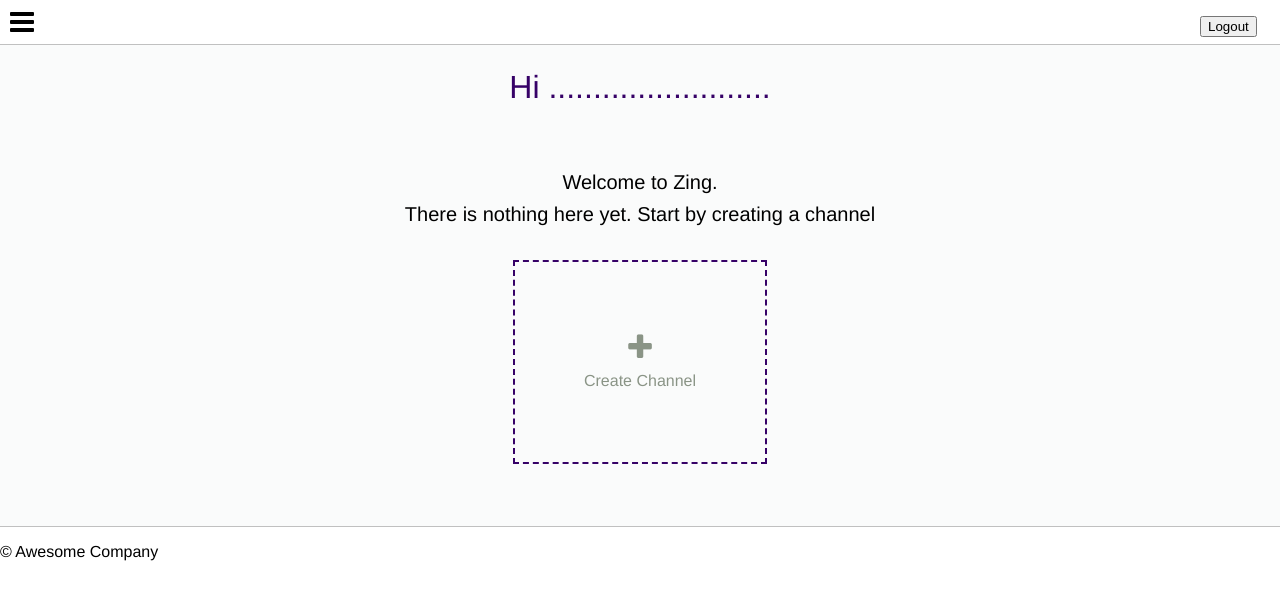
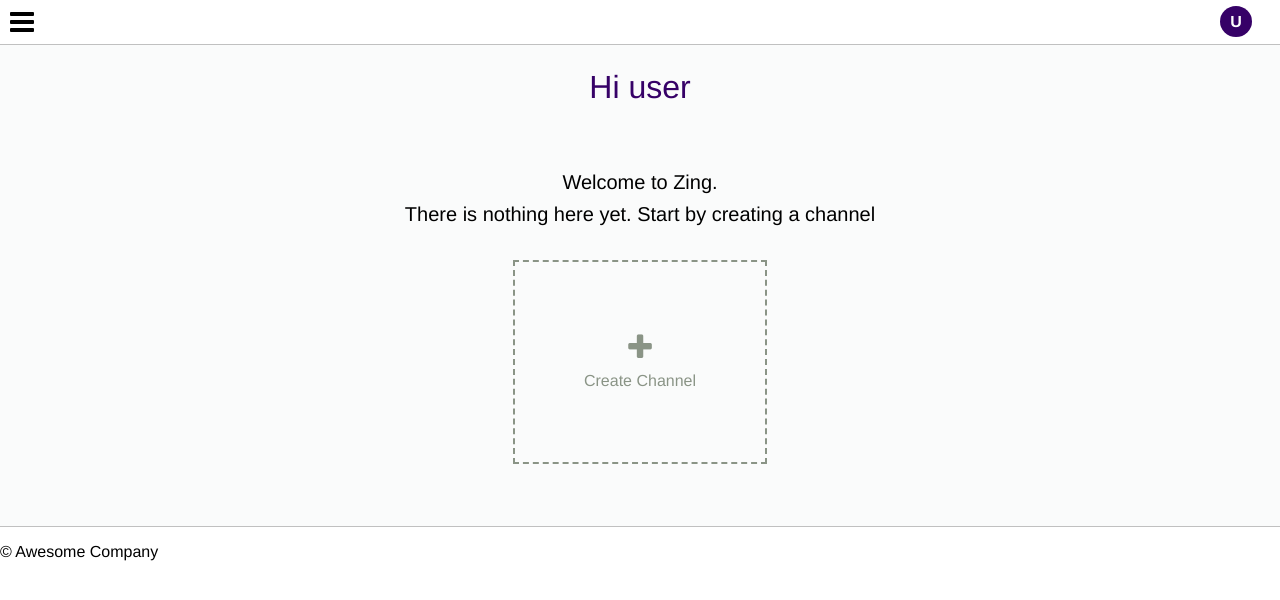
Before and after one commit to yaswankar/zing, a Vue app: page / in a window 1280 px wide. Shown: the top 600 px of the page. Built offline with nearby package versions, Linux system fonts and the light colour scheme; no server answers; sample sign-in values are in the browser's storage.

Commit message:
change: User profile popdown added

```diff
--- a/src/App.vue
+++ b/src/App.vue
@@ -3,21 +3,26 @@
 </template>
 
 <script>
-import {onBeforeMount} from 'vue';
-import { useRouter, useRoute} from 'vue-router';
+import {onBeforeMount, ref} from 'vue';
+import { useRouter} from 'vue-router';
 import firebase from 'firebase';
+import { useStore } from 'vuex';
 
 export default {
   setup() {
     const router = useRouter();
-    const route = useRoute();
-
+    // const route = useRoute();
+    const store = useStore();
+    const name = ref('');
     onBeforeMount(() => {
       firebase.auth().onAuthStateChanged((user) => {
         if(!user) {
           router.replace('/login')
-        } else if(route.path == '/login' || route.path == '/register') {
-          router.replace('/');
+        } else {
+            name.value = user.email.split('@')[0];
+            store.commit('updateUser', name.value);
+            console.log(user);
+            router.replace('/');
         }
       })
     })
--- a/src/components/CreateChannel.vue
+++ b/src/components/CreateChannel.vue
@@ -1,6 +1,6 @@
 <template>
   <div class="createchannel-main">
-      <div class="title">Hi .........................</div>
+      <div class="title">Hi {{currentUser}}</div>
       <div class="welcome-msg">Welcome to Zing. <br> There is nothing here yet. Start by creating a channel</div>
       <div class="create">
           <div class="text">
@@ -12,8 +12,16 @@
 </template>
 
 <script>
+import {computed} from 'vue';
+import {useStore} from 'vuex';
+
 export default {
-
+setup() {
+      const store = useStore();
+      return {
+        currentUser: computed(() => store.state.currentUser), //Shows up as an empty object
+      };
+    }
 }
 </script>
 
@@ -33,7 +41,10 @@ export default {
         height: 200px;
         width: 250px;
         margin: 30px auto;
-        border: 2px dashed #360167;
+        border: 2px dashed #8a9486;
+        &:hover {
+            cursor: pointer;
+        }
         .text {
             color: #8a9486;
             width: 150px;
--- a/src/layouts/MainLayout.vue
+++ b/src/layouts/MainLayout.vue
@@ -10,7 +10,13 @@
         <i class="fa fa-navicon" @click="openSidebar" style="font-size: 28px"></i>
       </div>
       <div class="LayoutDefault__user">
-        <button class="logout" @click="logout">Logout</button>
+        <div class="user-icon" @click="openUser">{{currentUser? currentUser[0].toUpperCase() : ''}}</div>
+        <div id="myDropdown" v-if="userToggle" class="dropdown-content">
+          <a href="#home">Settings</a>
+          <a href="#about">Contact</a>
+          <a href="#contact">About</a>
+          <a href="#contact" @click="logout">Logout</a>
+        </div>
       </div>
     </nav>
     <main class="LayoutDefault__main">
@@ -25,29 +31,50 @@
 <script>
 import firebase from 'firebase';
 import SidePaneModal from '../components/modals/SidePaneModal.vue';
-import {ref} from 'vue';
-
+import {ref, computed, onMounted, onBeforeUnmount} from 'vue';
+import {useStore} from 'vuex';
 
 export default {
 	components: { SidePaneModal },
     name: 'main-layout',
     setup() {
         const sideBarToggle = ref(false);
+        const userToggle = ref(false);
+        const store = useStore();
+        onMounted(() => {
+          document.addEventListener('click', closeUserPopup)
+        });
+        onBeforeUnmount(() => {
+          document.removeEventListener('click', closeUserPopup);
+        })
         const logout = () => {
-        firebase.auth().signOut().then(() => console.log('Signed out'))
+          firebase.auth().signOut().then(() => console.log('Signed out'))
         .catch(err=> alert(err.message));
         }
         const close = () => {
-            sideBarToggle.value = false;
+          sideBarToggle.value = false;
         }
         const openSidebar = () => {
-            sideBarToggle.value = true;
+          sideBarToggle.value = true;
         }
+        const openUser = () => {
+            userToggle.value = !userToggle.value;
+
+        }
+        const closeUserPopup = (event) => {
+              if (!event.target.matches('.user-icon')) {
+                userToggle.value = false;
+              }
+          }
         return {
+          currentUser: computed(() => store.state.currentUser), //Shows up as an empty object
             logout,
             close,
             openSidebar,
-            sideBarToggle
+            openUser,
+            closeUserPopup,
+            sideBarToggle,
+            userToggle
         }
     }
 }
@@ -66,14 +93,51 @@ export default {
     height: 20px;
     display: flex;
     .toggler {
-        width: calc(100% - 100px);
+        width: calc(100% - 80px);
         padding: 0 10px;
     }
   }
 
   &__user {
-    padding-top: 0.5em;;
+    padding-top: 0.5em;
+    display: inline-flex;
     float: right;
+    &:hover {
+      cursor: pointer;
+      user-select: none;
+    }
+    .user-icon {
+      width: 18px;
+        padding: 7px;
+        margin-top: -10px;
+        min-height: 17px;
+        font-weight: bold;
+        text-align: center;
+        border-radius: 50%;
+        color: white;
+        background: #360167;
+    }
+    .dropdown-content {
+      display: block;
+      font-size: 14px;
+      right: 10px;
+      top: 42px;
+      position: absolute;
+      background-color: #fff;
+      min-width: 120px;
+      overflow: auto;
+      box-shadow: 0px 0px 3px 0px rgba(0,0,0,0.2);
+      z-index: 1;
+      a {
+        color: black;
+        padding: 12px 16px;
+        text-decoration: none;
+        display: block;
+        &:hover {
+          background: #fafbfb;
+        }
+      }
+    }
   }
 
   &__main {
--- a/src/store/index.js
+++ b/src/store/index.js
@@ -2,8 +2,13 @@ import { createStore } from 'vuex'
 
 export default createStore({
   state: {
+    currentUser: null,
   },
   mutations: {
+    updateUser(state, payload) {
+      console.log('updating');
+      state.currentUser = payload;
+    }
   },
   actions: {
   },
--- a/src/views/Home.vue
+++ b/src/views/Home.vue
@@ -7,8 +7,9 @@
 <script>
 import MainLayout from '../layouts/MainLayout.vue'
 import CreateChannel from '@/components/CreateChannel.vue'
-import {ref, onBeforeMount} from 'vue';
-import firebase from 'firebase';
+import {ref} from 'vue';
+// import firebase from 'firebase';
+// import {useStore} from 'vuex';
 
 export default {
    components: {
@@ -18,14 +19,13 @@ export default {
   setup() {
     const name = ref('');
     const component = ref('create-channel');
-    onBeforeMount(() => {
-      const user = firebase.auth().currentUser;
-      if(user) name.value = user.email.split('@')[0]
-    });
+    // const store = useStore();
+    // onBeforeMount(() => {
 
+    // });
     return {
       name,
-      component
+      component,
     }
   }
 }
```
